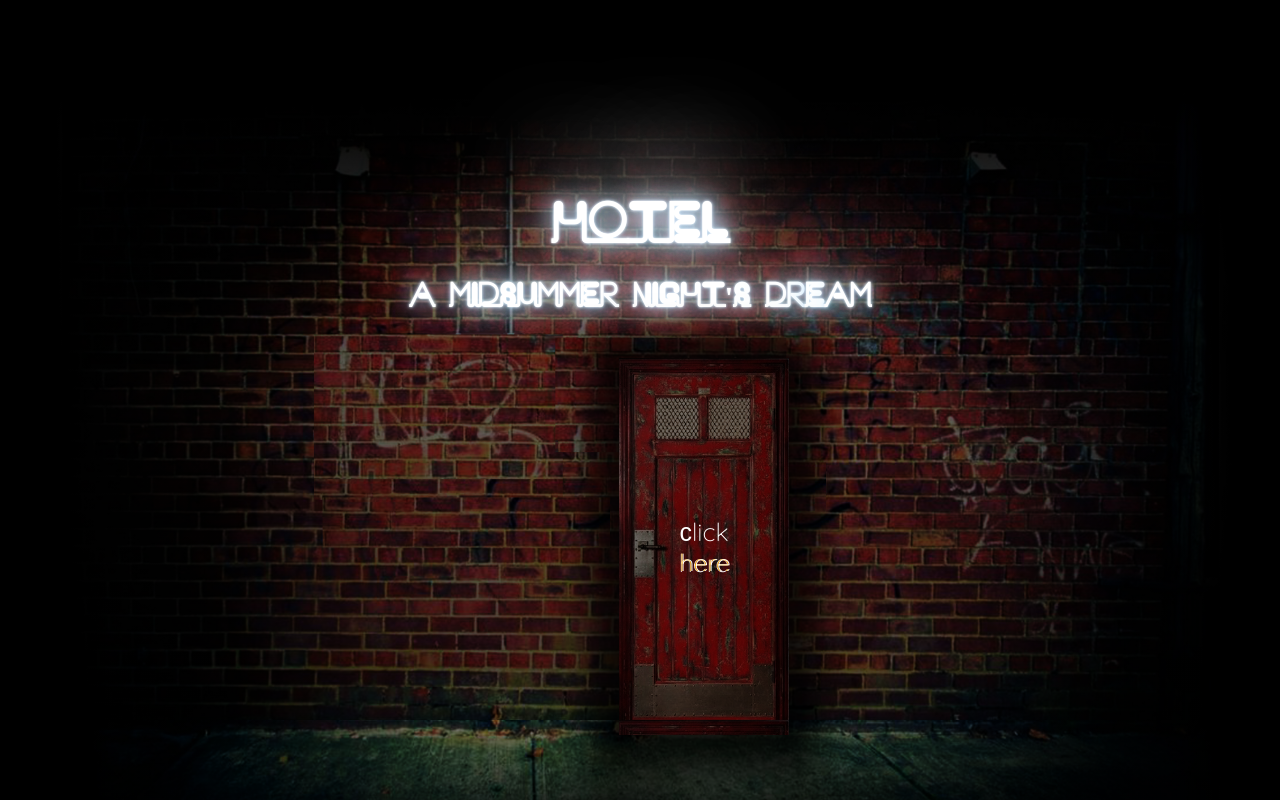
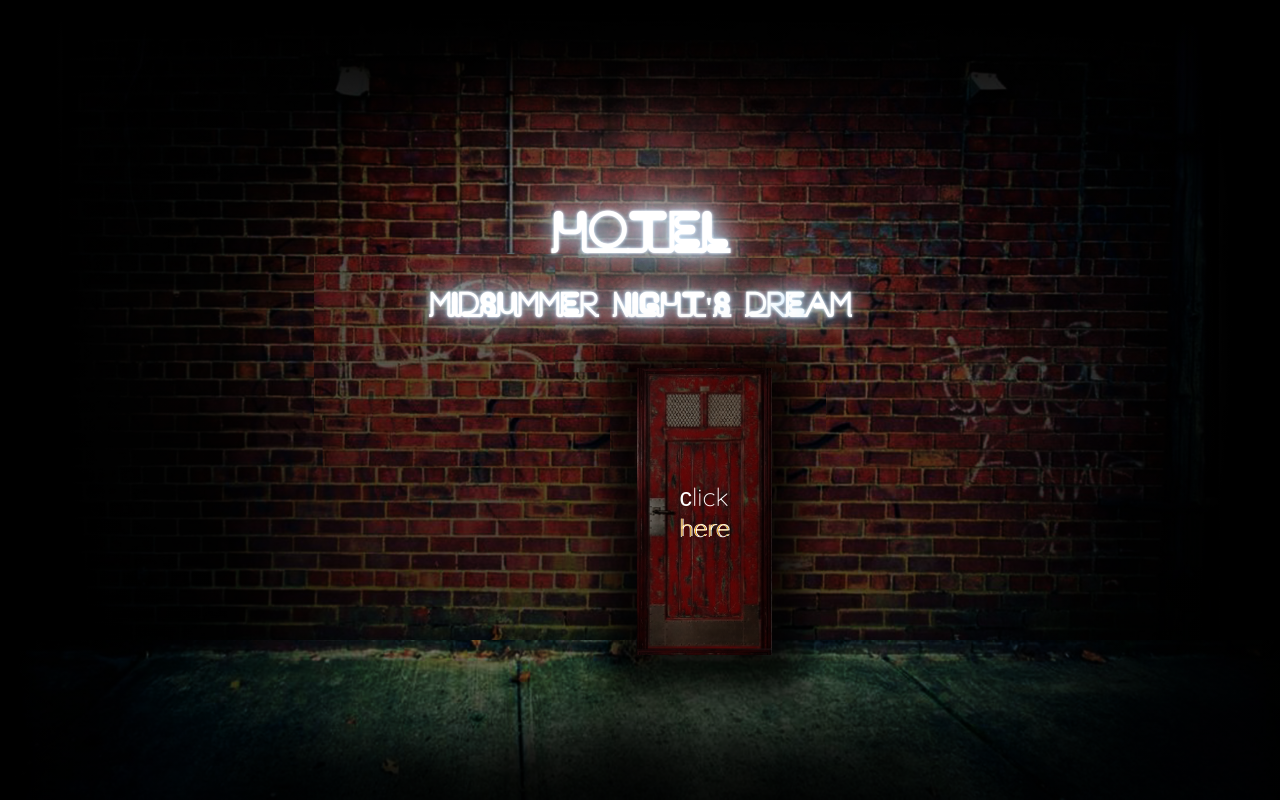
Before and after one commit to Microsoft-Asus/WilliamShakespeare-dream.github.io, a plain HTML site: page index.html in a window 1280 px wide. Drawn offline with Linux system fonts and the light colour scheme; files whose address does not match are found by name; a web font is replaced by a local one.

Commit message:
Add files via upload

```diff
--- a/index.html
+++ b/index.html
@@ -9,6 +9,7 @@
 	<link href="https://fonts.googleapis.com/css2?family=Satisfy&display=swap" rel="stylesheet">
 	<link href="https://fonts.googleapis.com/css2?family=Lexend+Tera&display=swap" rel="stylesheet">
 	<link href="https://fonts.googleapis.com/css2?family=Quicksand:wght@300&display=swap" rel="stylesheet">
+	<title>Midsummer Night's Dream</title>
 </head>
 <body>
 
@@ -20,7 +21,7 @@
 
 
 	    <div class="sign_word ff-3">
-	    	<h4>A <span class="" data-text="Midsummer"> Midsummer </span><span class="delay-1">Night's</span> Dr<span class="delay-5">e</span>am</h4>
+	    	<h4><span class="" data-text="Midsummer"> Midsummer </span><span class="delay-1">Night's</span> Dr<span class="delay-5">e</span>am</h4>
 	    </div>
 
 	</div>
--- a/style.css
+++ b/style.css
@@ -25,7 +25,7 @@ body {
 }
 
 .main {
-	height: 90vh;
+	height: 80vh;
 	width: 100%;
 	display: flex;
 	flex-direction: column;
@@ -41,7 +41,7 @@ body {
 .footer_bg {
 	position: relative;
 	width: 100%;
-	height: 10vh;
+	height: 20vh;
 	min-height: 50px;
 	background: linear-gradient(rgba(0,0,0,.5),rgba(0,0,0,.7)), url(bg-1.jpg);
 	-webkit-background-size: cover;
@@ -98,8 +98,8 @@ body {
 }
 .btn-door button{
 	position: relative;
-	width: 170px;
-	height: 377px;
+	width: 135px;
+	height: 287px;
 	/*margin-top: 94px;*/
 	bottom: -15px;
 	left: 5%;
```
